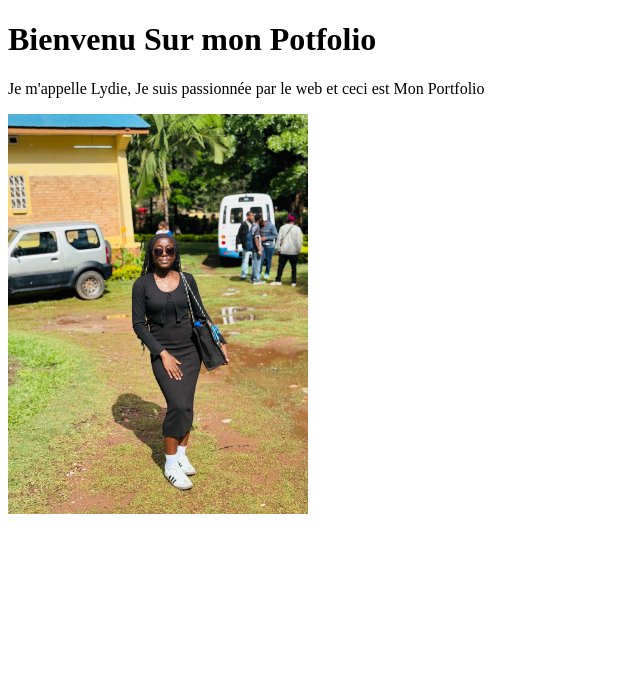
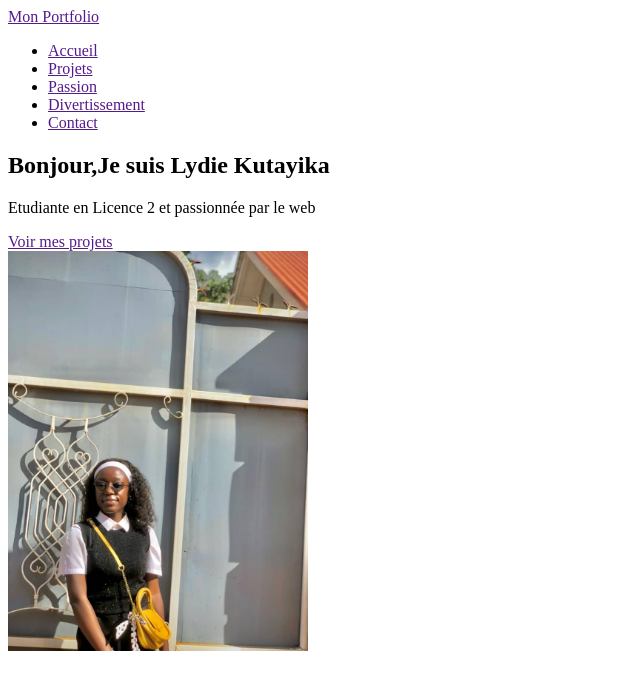
Before and after one commit to 24ky175si-beep/Mon-Porttfolio-2026, a plain HTML site: page index.html in a window 1280 px wide. Shown: the whole page, without its empty margins (0-640 px from the left). Drawn offline with Linux system fonts and the light colour scheme.

Commit message:
Création du header et de la section hero

```diff
--- a/index.html
+++ b/index.html
@@ -6,9 +6,34 @@
     <title>Mon Portfolio</title>
 </head>
 <body>
-    <h1>Bienvenu Sur mon Potfolio</h1>
-    <p>Je m'appelle Lydie, Je suis passionnée par le web et ceci est Mon Portfolio
-    </p>
-    <img src="image/IMG-20251218-WA0126.jpg" alt="IMG-20251218-WA0126" width="300">
+    <header>
+        <div>
+            <a href=""> Mon Portfolio</a>
+        <div>
+        <nav>
+            <ul>
+                <li><a href="">Accueil</a></li>
+                <li><a href="">Projets</a></li>
+                <li><a href="">Passion</a></li>
+                <li><a href="">Divertissement</a></li>
+                <li><a href="">Contact</a></li>
+            </ul>
+        </nav>
+    </header>
+    <main>
+        <section>
+            <div>
+                <h1>Bonjour,Je suis Lydie Kutayika</h1>
+                <p>Etudiante en Licence 2 et passionnée par le web</p>
+                <a href="">Voir mes projets</a>
+            </div>
+            <div>
+                <img src="image/lydie.jpg" alt="lydie artiste" width="300">
+            </div>
+        </section>
+        <section></section>
+        <section></section>
+    </main>
+    <footer></footer>
 </body>
 </html>
```
Also changed, not shown: Image/lydie.jpg (added), image/IMG-20251218-WA0126.jpg (deleted).
